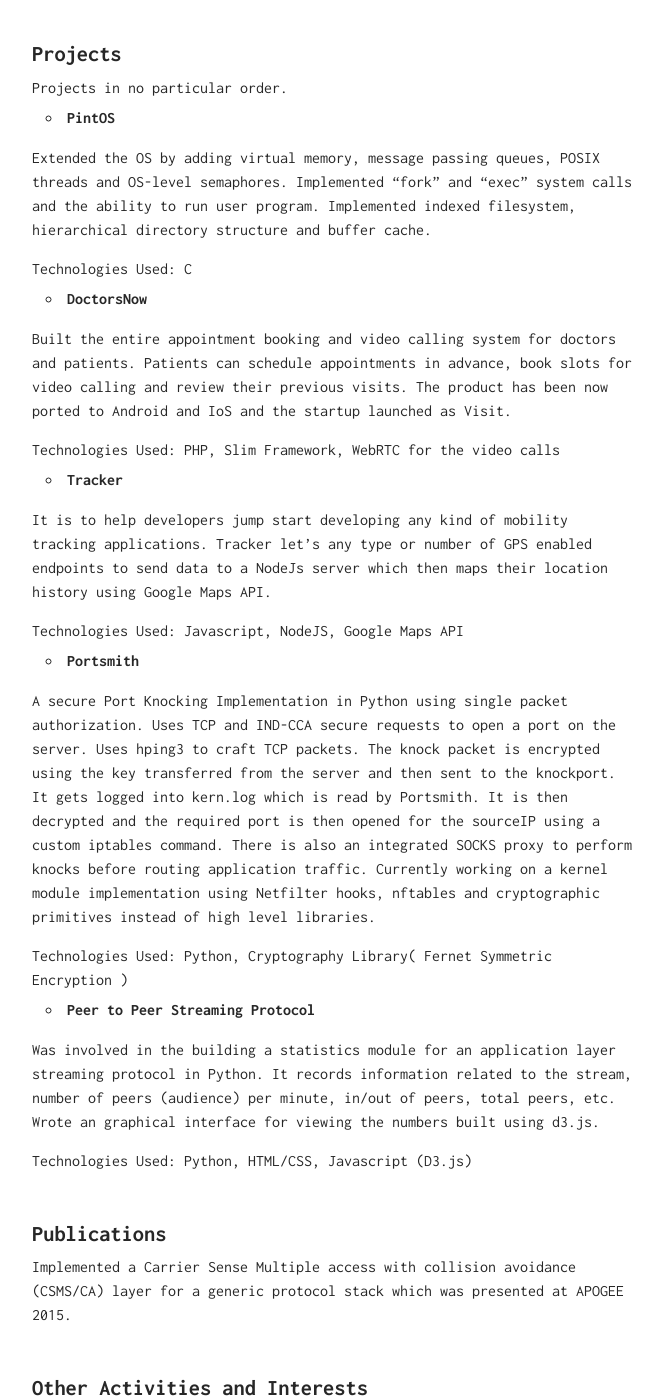
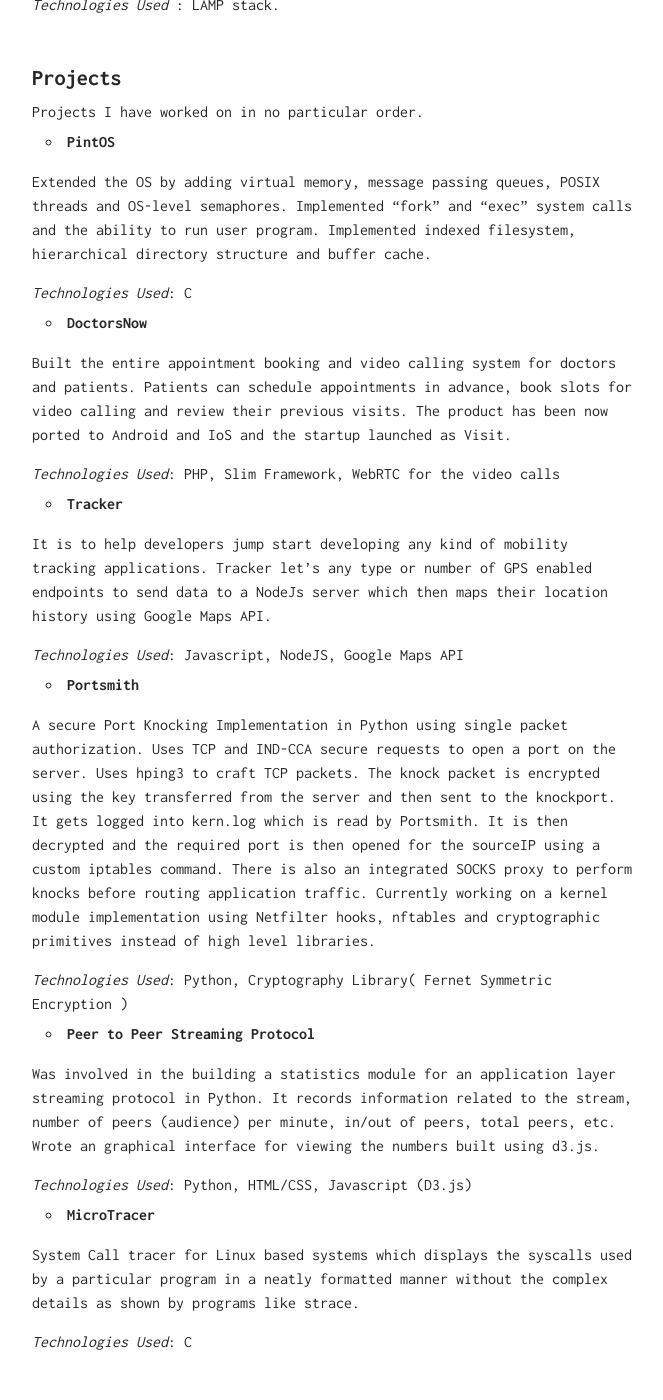
Before and after one commit to rnikhil275/rnikhil275.github.io, a Jekyll site: the page built from projects/index.md, in a window 1280 px wide and 1400 px high, scrolled down 1017 px. Shown: the whole window, without its empty margins (308-971 px from the left). Built offline with Jekyll 4.4.1, drawn with Linux system fonts in a browser that asks for light colours; comment, search, counter and statistics services are not loaded; some of the changed text lies outside the part shown.

```diff
--- a/projects/index.md
+++ b/projects/index.md
@@ -16,63 +16,76 @@ comments: True
 
 Integrated Elasticsearch with Sailor so that ES indexes can now be stored/searched as Sailor models providing interoperability between both systems. Developed a centralized configuration editor to change config settings on the fly without reloading the entire application. Also working on the centralized plugin system to integrate third party extensions into Sailor
 
-Technologies Used: Lua, Elasticsearch REST API
+_Technologies Used_: Lua, Elasticsearch REST API
 
 * **Vedanta Resources Ltd. (Summer 2015)**
 
 Analyzed and automated the data reporting and logging system at the Jharsuguda Plant saving around 70 hours of manual labor monthly. Personally appreciated by the Vice President(Operations) for the aggregation system and it was immediately put into production.
 
-Technologies Used: Python, Python-excel packages like openpyxl, xlutils etc
+_Technologies Used_: Python, Python-excel packages like openpyxl, xlutils etc
 
 * **Technical Lead  SSMS BITS Pilani (April 2015 - May 2016)**
 
 Led a 4 member team to develop a billing and inventory management system which is being put into use daily at all messes and canteens to handle transactions of about ₹6 Million monthly for all 4500 registered students.
 
-Technologies Used : LAMP stack.
+_Technologies Used_ : LAMP stack.
 
 # Projects
 
-Projects in no particular order.
+Projects I have worked on in no particular order.
 
 * **PintOS**
 
 Extended the OS by adding virtual memory, message passing queues, POSIX threads and OS-level semaphores. Implemented "fork" and "exec" system calls and the ability to run user program. Implemented indexed filesystem, hierarchical directory structure and buffer cache.
 
-Technologies Used: C
+_Technologies Used_: C
 
 * **DoctorsNow**
 
 Built the entire appointment booking and video calling system for doctors and patients. Patients can schedule appointments in advance, book slots for video calling and review their previous visits. The product has been now ported to Android and IoS and the startup launched as Visit.
 
-Technologies Used: PHP, Slim Framework, WebRTC for the video calls
+_Technologies Used_: PHP, Slim Framework, WebRTC for the video calls
 
 * **Tracker**
 
 It is to help developers jump start developing any kind of mobility tracking applications. Tracker let's any type or number of GPS enabled endpoints to send data to a NodeJs server which then maps their location history using Google Maps API.
 
-Technologies Used: Javascript, NodeJS, Google Maps API
+_Technologies Used_: Javascript, NodeJS, Google Maps API
 
 * **Portsmith**
 
 A secure Port Knocking Implementation in Python using single packet authorization. Uses TCP and IND-CCA secure requests to open a port on the server. Uses hping3 to craft TCP packets. The knock packet is encrypted using the key transferred from the server and then sent to the knockport. It gets logged into kern.log which is read by Portsmith. It is then decrypted and the required port is then opened for the sourceIP using a custom iptables command. There is also an integrated SOCKS proxy to perform knocks before routing application traffic. Currently working on a kernel module implementation using Netfilter hooks, nftables and cryptographic primitives instead of high level libraries.
 
-Technologies Used: Python, Cryptography Library( Fernet Symmetric Encryption )
+_Technologies Used_: Python, Cryptography Library( Fernet Symmetric Encryption )
 
 * **Peer to Peer Streaming Protocol**
 
 Was involved in the building a statistics module for an application layer streaming protocol in Python. It records information related to the stream, number of peers (audience) per minute, in/out of peers, total peers, etc. Wrote an graphical interface for viewing the numbers built using d3.js.
 
-Technologies Used: Python, HTML/CSS, Javascript (D3.js)
+_Technologies Used_: Python, HTML/CSS, Javascript (D3.js)
+
+* **MicroTracer**
+
+System Call tracer for Linux based systems which displays the syscalls used by a particular program in a neatly formatted manner without the complex details as shown by programs like strace.
+
+_Technologies Used_: C
 
 # Publications
 
 Implemented a Carrier Sense Multiple access with collision avoidance (CSMS/CA) layer for a generic protocol stack which was presented at APOGEE 2015.
 
-# Other Activities and Interests
 
+# Coursework
 
-# Awards and Achievements
-# Coursework
+* Computer Networks
+* Software Defined Networking
+* Operating Systems
+* Network Security
+* Cryptography
+* Data Structures and Algorithms
+* Network Programming
+* Database Systems
+* Object Oriented Programming
 
 
 # Skills
@@ -95,3 +108,12 @@ Gave a talk on MVC Web Framework and Google Summer of Code to a crowd of enthusi
 * Technical Lead SSMS BITS Pilani ( April 2015 - May 2016).
 * Core Member, Department of Informalz responsible for organizing and conducting fun events in all the major festivals at BITS Pilani, Pilani Campus.
 * Member of Team Inspired Karters which builds an off-road vehicle for participating in BAJA-SAE(ATV Racing) around the globe.
+
+# Other Activities and Interests
+
+I reverse small binaries(crackmes) and play CTF's in my free time.
+
+# Awards and Achievements
+
+* Top 0.1% in JEE Mains 2013
+* Best outgoing student award in secondary school for scoring 10 points.
```
Also changed, not shown: other parts of projects/index.md (+1 -1 lines).
